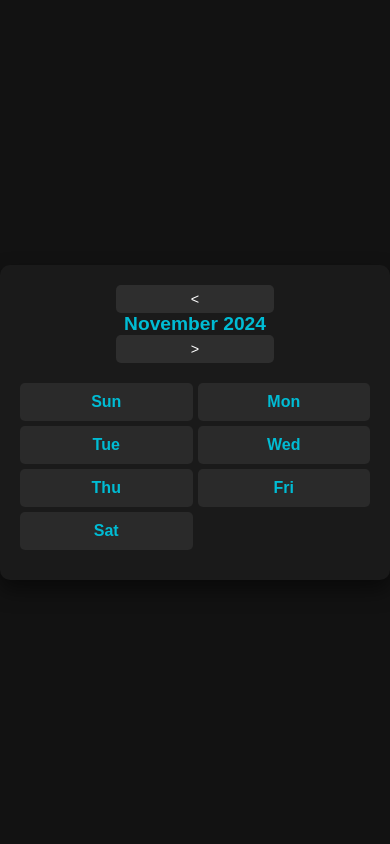
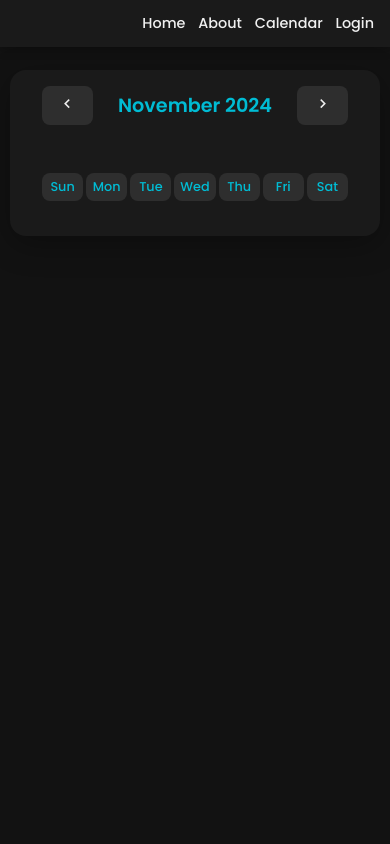
Before and after one commit to PrinceSanguan/School_Management_module, a PHP site: page /calendar.php in a window 390 px wide. Run offline with PHP 8.4, Linux system fonts and the light colour scheme; data that the repository does not hold is empty.

Commit message:
make the calendar responsive

```diff
--- a/calendar.php
+++ b/calendar.php
@@ -11,219 +11,323 @@
     <link rel="icon" href="asset/images/logo.webp" type="image/x-icon">
     <link rel="preconnect" href="https://fonts.googleapis.com">
     <link rel="preconnect" href="https://fonts.gstatic.com" crossorigin>
-  <link href="https://fonts.googleapis.com/css2?family=Inter:wght@200&family=Oswald:wght@200..700&family=Poppins:wght@100;200;300;400;600;700&family=Roboto+Condensed:ital,wght@0,400;0,500;1,400&display=swap" rel="stylesheet">
-  <link rel="stylesheet" href="https://fonts.googleapis.com/css2?family=Material+Symbols+Sharp:opsz,wght,FILL,GRAD@20..48,100..700,0..1,-50..200" />
+    <link href="https://fonts.googleapis.com/css2?family=Poppins:wght@300;400;500;600&display=swap" rel="stylesheet">
     <link href='https://unpkg.com/boxicons@2.1.4/css/boxicons.min.css' rel='stylesheet'>
     <title>CompassED LMS</title>
     <style>
-/* General styling */
-body {
-    font-family: 'Arial', sans-serif;
-    background-color: #121212;
-    color: #f0f0f0;
+        :root {
+            --primary-color: #00bcd4;
+            --secondary-color: #0097a7;
+            --background-dark: #121212;
+            --surface-dark: #1a1a1a;
+            --card-dark: #2e2e2e;
+            --text-primary: #f0f0f0;
+            --text-secondary: #a0a0a0;
+            --danger-color: #f44336;
+            --transition: all 0.3s ease;
+        }
+
+        * {
             margin: 0;
             padding: 0;
-    display: flex;
-    justify-content: center;
-    align-items: center;
-    height: 100vh;
+            box-sizing: border-box;
         }
 
-.container {
-    max-width: 1000px;
-    width: 90%;
-    margin: auto;
-    background: #1a1a1a;
-    border-radius: 10px;
+        body {
+            font-family: 'Poppins', sans-serif;
+            background-color: var(--background-dark);
+            color: var(--text-primary);
+            min-height: 100vh;
             padding: 20px;
-    box-shadow: 0px 10px 20px rgba(0, 0, 0, 0.5);
         }
 
+        /* Navbar Styles */
+        .navbar {
+            background: var(--surface-dark);
+            padding: 1rem 2rem;
+            position: fixed;
+            top: 0;
+            left: 0;
+            right: 0;
+            z-index: 1000;
+            box-shadow: 0 2px 10px rgba(0, 0, 0, 0.3);
+        }
+
+        .nav-links {
+            display: flex;
+            justify-content: flex-end;
+            list-style: none;
+        }
+
+        .menu {
+            display: flex;
+            gap: 2rem;
+        }
+
+        .menu li a {
+            color: var(--text-primary);
+            text-decoration: none;
+            font-weight: 500;
+            transition: var(--transition);
+        }
+
+        .menu li a:hover {
+            color: var(--primary-color);
+        }
+
+        /* Calendar Container */
+        .container {
+            max-width: 1200px;
+            margin: 80px auto 20px;
+            background: var(--surface-dark);
+            border-radius: 16px;
+            padding: 2rem;
+            box-shadow: 0 8px 32px rgba(0, 0, 0, 0.3);
+        }
+
+        /* Calendar Header */
         .calendar-header {
             display: flex;
             justify-content: space-between;
             align-items: center;
-    margin-bottom: 20px;
+            margin-bottom: 2rem;
+            padding: 0 1rem;
+        }
+
+        #monthYear {
+            font-size: 2rem;
+            font-weight: 600;
+            color: var(--primary-color);
         }
 
         #prevMonth, #nextMonth {
-    background-color: #2e2e2e;
+            background-color: var(--card-dark);
             border: none;
-    color: #fff;
-    font-size: 1.2em;
-    padding: 10px;
-    border-radius: 5px;
+            color: var(--text-primary);
+            font-size: 1.5rem;
+            padding: 0.8rem 1.5rem;
+            border-radius: 8px;
             cursor: pointer;
-    transition: background-color 0.3s ease;
+            transition: var(--transition);
         }
 
         #prevMonth:hover, #nextMonth:hover {
-    background-color: #00bcd4;
+            background-color: var(--primary-color);
+            transform: translateY(-2px);
         }
 
-#monthYear {
-    font-size: 1.8em;
-    font-weight: bold;
-    color: #00bcd4;
-}
-
+        /* Calendar Grid */
         #calendar {
             display: grid;
             grid-template-columns: repeat(7, 1fr);
-    gap: 10px;
+            gap: 15px;
+            padding: 1rem;
         }
 
         .header {
-    font-weight: bold;
+            font-weight: 500;
             text-align: center;
-    padding: 10px 0;
-    background: #2a2a2a;
-    color: #00bcd4;
-    border-radius: 5px;
+            padding: 1rem;
+            background: var(--card-dark);
+            color: var(--primary-color);
+            border-radius: 8px;
         }
 
         .day {
-    background: #2e2e2e;
-    padding: 15px;
-    border-radius: 5px;
-    position: relative;
+            background: var(--card-dark);
+            padding: 1rem;
+            border-radius: 8px;
+            min-height: 100px;
             cursor: pointer;
-    transition: transform 0.3s ease;
+            transition: var(--transition);
+            display: flex;
+            flex-direction: column;
+            gap: 0.5rem;
         }
 
         .day:hover {
-    transform: scale(1.05);
+            transform: translateY(-3px);
+            box-shadow: 0 5px 15px rgba(0, 0, 0, 0.2);
         }
 
         .event {
-    background: #ff4081;
-    color: #fff;
-    padding: 5px;
-    border-radius: 3px;
-    margin-top: 5px;
-    font-size: 0.8em;
+            background: var(--primary-color);
+            color: white;
+            padding: 0.5rem;
+            border-radius: 6px;
+            font-size: 0.85rem;
             cursor: grab;
+            transition: var(--transition);
         }
 
-#eventForm {
-    background: #2e2e2e;
-    padding: 20px;
-    border-radius: 10px;
-    margin-top: 20px;
-    box-shadow: 0px 5px 15px rgba(0, 0, 0, 0.5);
+        .event:hover {
+            background: var(--secondary-color);
         }
 
-#eventForm.hidden {
-    display: none;
-}
-
-#eventForm h2 {
-    color: #00bcd4;
-    margin-bottom: 10px;
+        /* Event Form */
+        #eventForm {
+            background: var(--card-dark);
+            padding: 2rem;
+            border-radius: 12px;
+            margin-top: 2rem;
+            box-shadow: 0 5px 15px rgba(0, 0, 0, 0.2);
         }
 
         #eventForm input {
             width: 100%;
-    padding: 10px;
-    margin-bottom: 10px;
-    background: #3e3e3e;
-    color: #fff;
-    border: none;
-    border-radius: 5px;
+            padding: 1rem;
+            margin-bottom: 1rem;
+            background: var(--surface-dark);
+            color: var(--text-primary);
+            border: 1px solid var(--primary-color);
+            border-radius: 8px;
+            font-size: 1rem;
         }
 
+        #eventForm input:focus {
+            outline: none;
+            border-color: var(--secondary-color);
+        }
+
+        /* Buttons */
         #saveEvent, #deleteEvent {
-    padding: 10px;
             width: 100%;
-    background-color: #00bcd4;
+            padding: 1rem;
             border: none;
-    color: #fff;
+            border-radius: 8px;
+            font-size: 1rem;
+            font-weight: 500;
             cursor: pointer;
-    border-radius: 5px;
-    transition: background-color 0.3s ease;
+            transition: var(--transition);
+        }
+
+        #saveEvent {
+            background-color: var(--primary-color);
+            color: white;
+            margin-bottom: 1rem;
+        }
+
+        #deleteEvent {
+            background-color: var(--danger-color);
+            color: white;
         }
 
         #saveEvent:hover, #deleteEvent:hover {
-    background-color: #0097a7;
+            filter: brightness(110%);
+            transform: translateY(-2px);
         }
 
-#deleteEvent {
-    background-color: #f44336;
+        /* Mobile Responsiveness */
+        @media screen and (max-width: 1024px) {
+            .container {
+                padding: 1.5rem;
             }
 
-#deleteEvent.hidden {
-    display: none;
+            #calendar {
+                gap: 10px;
             }
 
-/* Mobile responsiveness */
+            .day {
+                min-height: 80px;
+                padding: 0.8rem;
+            }
+        }
+
         @media screen and (max-width: 768px) {
+            body {
+                padding: 10px;
+            }
+
+            .container {
+                margin-top: 60px;
+                padding: 1rem;
+            }
+
+            #monthYear {
+                font-size: 1.5rem;
+            }
+
             #calendar {
-        grid-template-columns: repeat(3, 1fr); /* Reduce columns to 3 */
+                grid-template-columns: repeat(7, 1fr);
                 gap: 5px;
             }
 
-    #monthYear {
-        font-size: 1.5em;
+            .header, .day {
+                padding: 0.5rem;
+                font-size: 0.9rem;
             }
 
             .day {
-        padding: 10px;
+                min-height: 60px;
             }
 
-    .calendar-header {
-        flex-direction: column;
-        align-items: flex-start;
-    }
-
-    #prevMonth, #nextMonth {
-        font-size: 1em;
-        padding: 8px;
-    }
-
-    #prevMonth, #nextMonth {
-        width: 48%; /* Reduce button width */
+            .menu {
+                gap: 1rem;
             }
         }
 
         @media screen and (max-width: 480px) {
-    #calendar {
-        grid-template-columns: repeat(2, 1fr); /* Reduce to 2 columns */
-        gap: 5px;
+            .navbar {
+                padding: 0.8rem 1rem;
+            }
+
+            .calendar-header {
+                flex-direction: row;
+                gap: 0.5rem;
             }
 
             #monthYear {
-        font-size: 1.2em;
+                font-size: 1.2rem;
+            }
+
+            #prevMonth, #nextMonth {
+                padding: 0.5rem 1rem;
+                font-size: 1.2rem;
+            }
+
+            #calendar {
+                grid-template-columns: repeat(7, 1fr);
+                gap: 3px;
+            }
+
+            .header, .day {
+                padding: 0.3rem;
+                font-size: 0.8rem;
             }
 
             .day {
-        padding: 8px;
-        font-size: 0.8em;
+                min-height: 50px;
             }
 
-    #prevMonth, #nextMonth {
-        font-size: 0.9em;
-        padding: 6px;
+            .event {
+                padding: 0.3rem;
+                font-size: 0.75rem;
             }
 
-    .calendar-header {
-        flex-direction: column;
-        align-items: center;
-    }
-
-    #prevMonth, #nextMonth {
-        width: 45%; /* Buttons take less space on mobile */
+            .menu {
+                gap: 0.8rem;
+                font-size: 0.9rem;
             }
         }
-
     </style>
 </head>
 <body>
+    <nav class="navbar">
+        <ul class="nav-links">
+            <div class="menu">
+                <li><a href="index.php">Home</a></li>
+                <li><a href="about.php">About</a></li>
+                <li><a href="calendar.php">Calendar</a></li>
+                <li><a href="login.php">Login</a></li>
+            </div>
+        </ul>
+    </nav>
 
     <div class="container">
         <div class="calendar-header">
-            <button id="prevMonth">&lt;</button>
+            <button id="prevMonth"><i class='bx bx-chevron-left'></i></button>
             <span id="monthYear"></span>
-            <button id="nextMonth">&gt;</button>
+            <button id="nextMonth"><i class='bx bx-chevron-right'></i></button>
         </div>
         <div id="calendar"></div>
 
@@ -232,7 +336,6 @@
         <input type="hidden" id="eventId" />
         <input type="hidden" id="saveEvent" />
         <input type="hidden" id="deleteEvent" />
-
     </div>
 
     <script>
```
Lines whose indentation alone changed are shown as unchanged.
